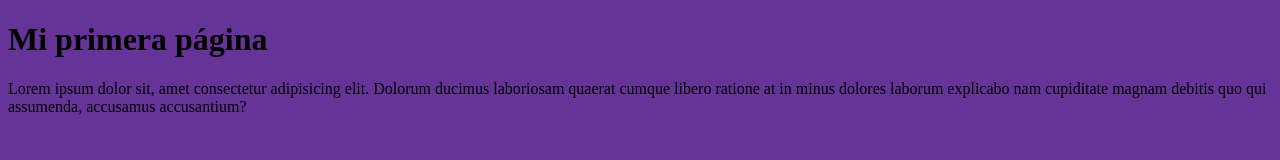
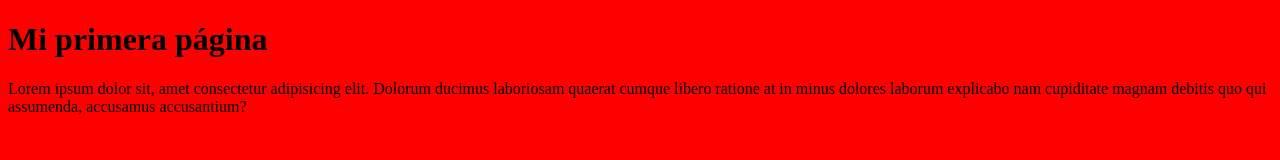
Before and after one commit to enzovidal/29092020, a plain HTML site: page index.html in a window 1280 px wide. Drawn offline with Linux system fonts and the light colour scheme.

Commit message:
cambio bg red

```diff
--- a/assets/style.css
+++ b/assets/style.css
@@ -1,3 +1,3 @@
 body {
-    background-color: rebeccapurple;
+    background-color: red;
 }
```
